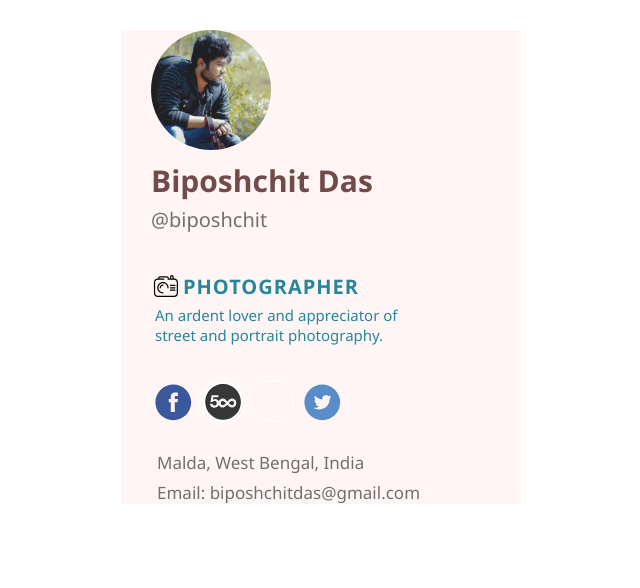
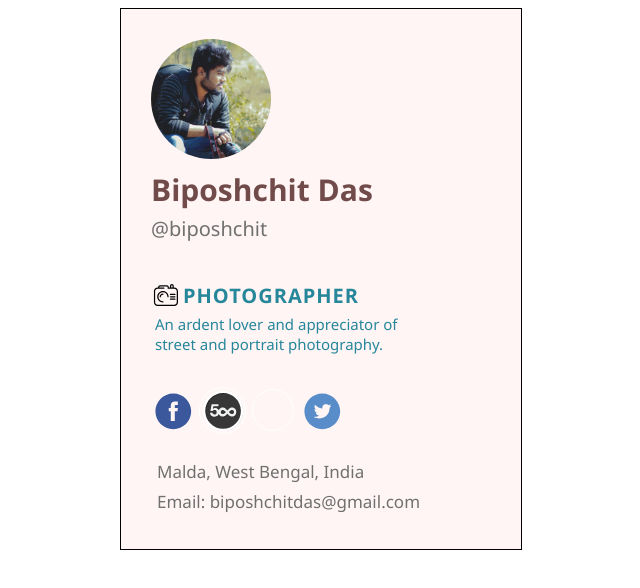
Before and after one commit to antorpramanik/profile-biposhchitdas, a plain HTML site: page index.html in a window 1280 px wide. Shown: the whole page, without its empty margins (319-959 px from the left). Drawn offline with Linux system fonts and the light colour scheme.

Commit message:
Update external.css

```diff
--- a/external.css
+++ b/external.css
@@ -4,7 +4,9 @@ body{
 
 .panel{
 	width:400px;
+	height:540px;
 	margin:0px auto;
+	border:1px solid black;
 	background-color:#FFF5F5;
 }
 .dp{
```
